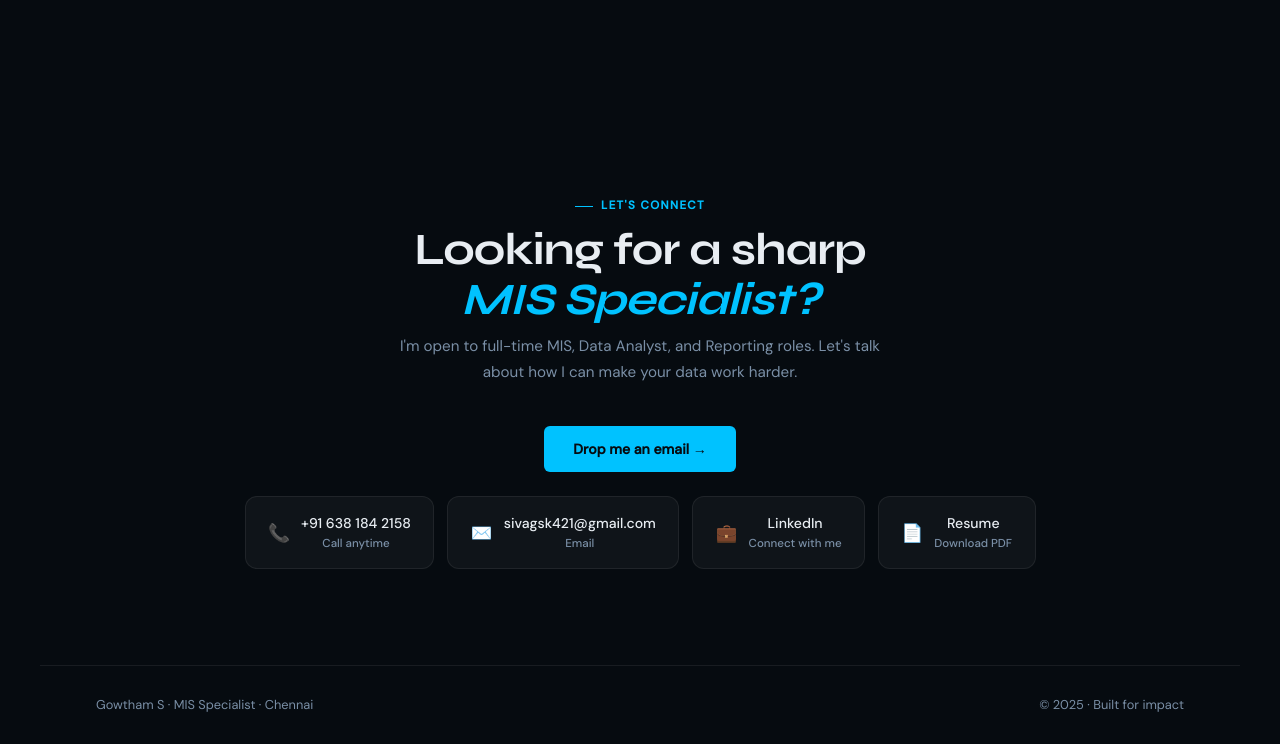
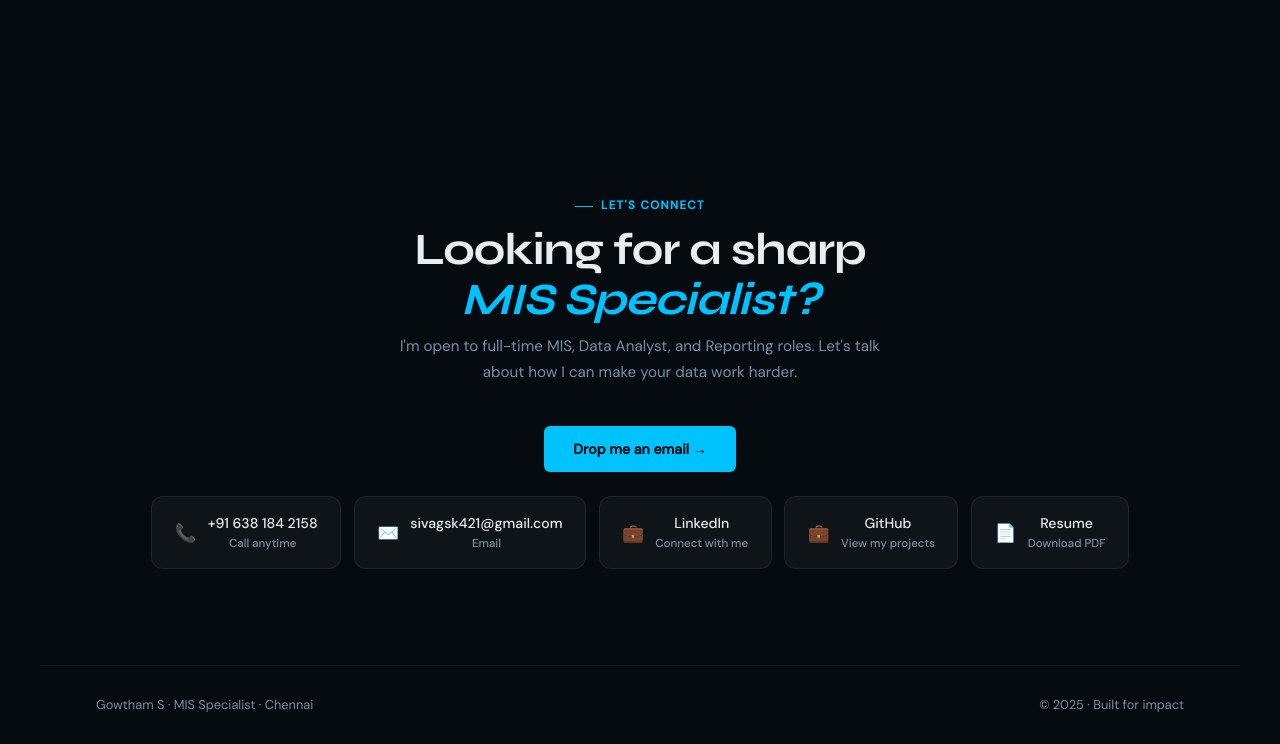
Before and after one commit to Gowtham-78/Portfolio_Upwork, a plain HTML site: page index.html in a window 1280 px wide. Shown: the part 4248-4992 px from the top of the page. Drawn offline with Linux system fonts and the light colour scheme.

Commit message:
Update index.html

```diff
--- a/index.html
+++ b/index.html
@@ -345,7 +345,11 @@ footer{border-top:1px solid var(--border);padding:1.8rem 3.5rem;display:flex;jus
       <div class="cc-icon">💼</div>
       <div><div>LinkedIn</div><div class="cc-sub">Connect with me</div></div>
     </a>
-    <a href="#" class="cc">
+    <a href="https://github.com/Gowtham-78" target="_blank" class="cc">
+      <div class="cc-icon">💼</div>
+      <div><div>GitHub</div><div class="cc-sub">View my projects</div></div>
+    </a>
+    <a href="https://docs.google.com/document/d/1ev1XJpdamY7VxMtM9CZftOPzbS19BP-I/edit?usp=sharing&ouid=100565807006600318363&rtpof=true&sd=true" class="cc">
       <div class="cc-icon">📄</div>
       <div><div>Resume</div><div class="cc-sub">Download PDF</div></div>
     </a>
```
